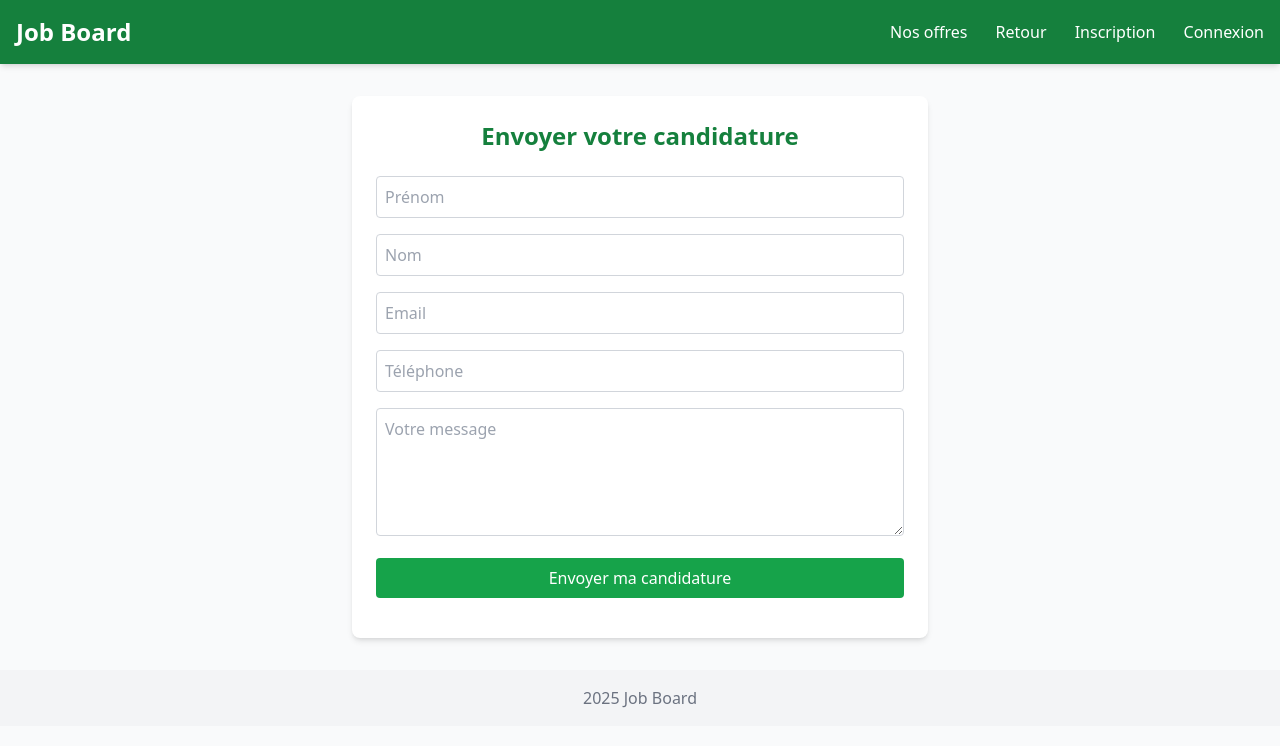
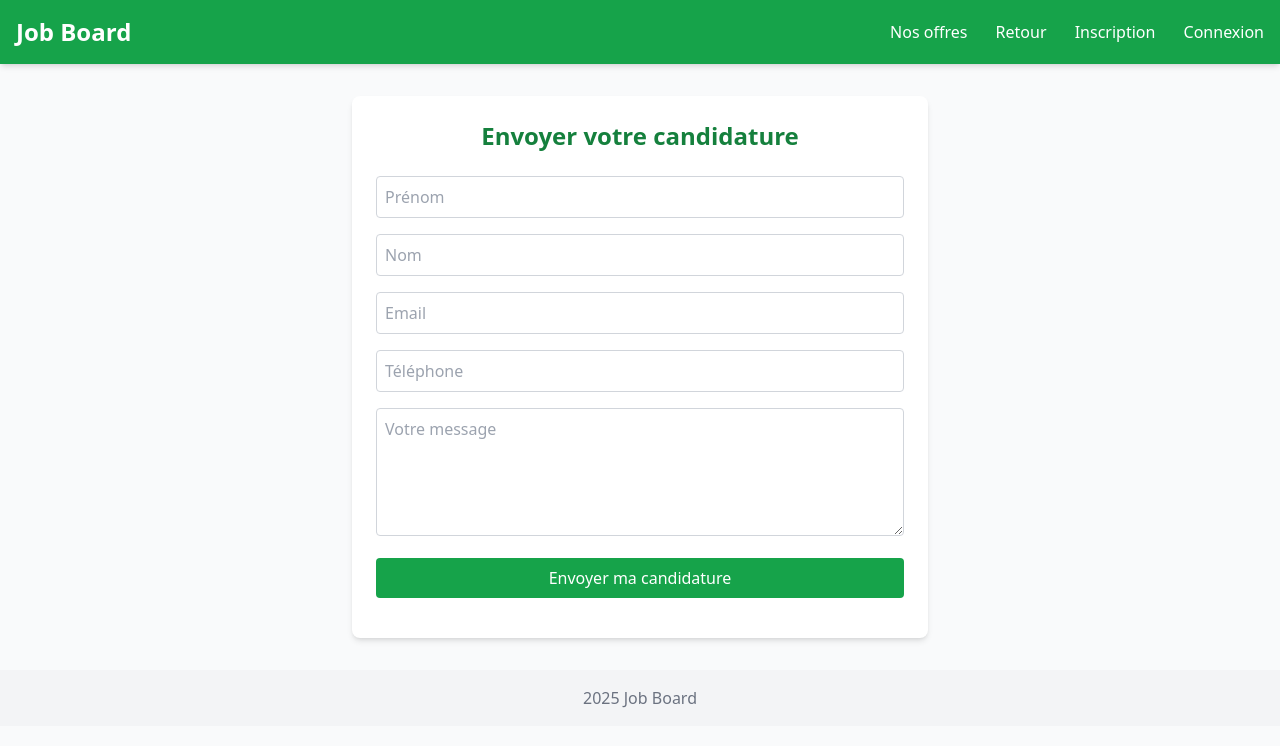
Before and after one commit to jmitchell35/epitech-job_board, a plain HTML site: page client/application.html in a window 1280 px wide. Drawn offline with nearby package versions, Linux system fonts and the light colour scheme.

Commit message:
modify the color of header

```diff
--- a/client/application.html
+++ b/client/application.html
@@ -9,7 +9,7 @@
 
 <body class="bg-gray-50 text-gray-800">
 
-  <header class="bg-green-700 text-white p-4 shadow-md">
+  <header class="bg-green-600 text-white p-4 shadow-md">
     <div class="container mx-auto flex justify-between items-center">
       <h1 class="text-2xl font-bold">Job Board</h1>
       <nav class="space-x-6">
```
